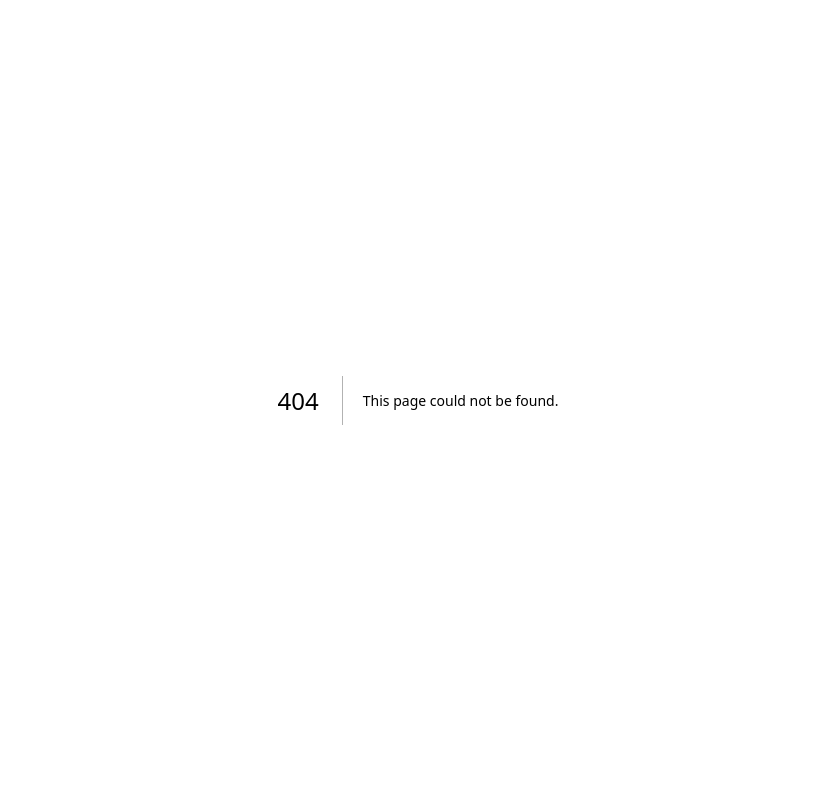
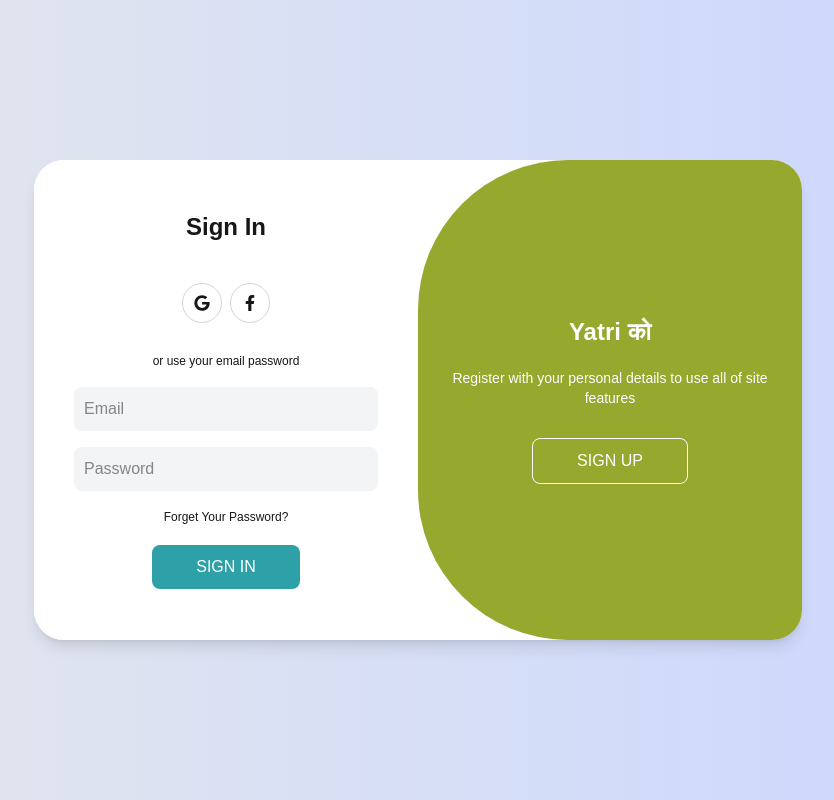
Before and after one commit to yatriKo/client, a Next.js app: page /login in a window 1280 px wide. Before the commit this address had no page. Shown: the whole page, without its empty margins (222-1056 px from the left). Built offline with nearby package versions, Linux system fonts and the light colour scheme.

Commit message:
add Login Page

```diff
--- /dev/null
+++ b/app/login/page.tsx
@@ -0,0 +1,127 @@
+'use client';
+
+import React, { useState } from 'react';
+import {
+    FaGoogle,
+    FaFacebookF
+} from 'react-icons/fa';
+
+const LoginPage = () => {
+    const [isActive, setIsActive] = useState(false);
+
+    return (
+        <div className="bg-gradient-to-r from-gray-200 to-[#c9d6ff] flex items-center justify-center min-h-screen font-montserrat">
+            <div className={`bg-white rounded-[30px] shadow-lg relative overflow-hidden w-[768px] max-w-full min-h-[480px] transition-all duration-600
+                ${isActive ? 'active' : ''}`}>
+                {/* Sign Up Container */}
+                <div className={`form-container sign-up absolute top-0 h-full transition-all duration-600 left-0 w-1/2
+                    ${isActive ? 'opacity-100 z-50 translate-x-full' : 'opacity-0 z-10'}`}>
+                    <form className="bg-white flex flex-col items-center justify-center h-full px-10 py-0">
+                        <h1 className="text-2xl font-bold mb-5">Create Account</h1>
+                        <div className="social-icons flex my-5">
+                            <a href="#" className="border border-gray-300 rounded-full flex items-center justify-center w-10 h-10 mx-1">
+                                <FaGoogle />
+                            </a>
+                            <a href="#" className="border border-gray-300 rounded-full flex items-center justify-center w-10 h-10 mx-1">
+                                <FaFacebookF />
+                            </a>
+                        </div>
+                        <span className="text-xs my-2.5">or use your email for registration</span>
+                        <input
+                            type="text"
+                            placeholder="Name"
+                            className="bg-gray-100 w-full p-2.5 rounded-lg my-2 outline-none"
+                        />
+                        <input
+                            type="email"
+                            placeholder="Email"
+                            className="bg-gray-100 w-full p-2.5 rounded-lg my-2 outline-none"
+                        />
+                        <input
+                            type="password"
+                            placeholder="Password"
+                            className="bg-gray-100 w-full p-2.5 rounded-lg my-2 outline-none"
+                        />
+                        <button
+                            className="bg-[#2da0a8] text-white uppercase px-11 py-2.5 rounded-lg mt-2.5 cursor-pointer"
+                        >
+                            Sign Up
+                        </button>
+                    </form>
+                </div>
+
+                {/* Sign In Container */}
+                <div className={`form-container sign-in absolute top-0 h-full left-0 w-1/2 z-20
+                    ${isActive ? '-translate-x-full' : ''}`}>
+                    <form className="bg-white flex flex-col items-center justify-center h-full px-10 py-0">
+                        <h1 className="text-2xl font-bold mb-5">Sign In</h1>
+                        <div className="social-icons flex my-5">
+                            <a href="#" className="border border-gray-300 rounded-full flex items-center justify-center w-10 h-10 mx-1">
+                                <FaGoogle />
+                            </a>
+                            <a href="#" className="border border-gray-300 rounded-full flex items-center justify-center w-10 h-10 mx-1">
+                                <FaFacebookF />
+                            </a>
+                        </div>
+                        <span className="text-xs my-2.5">or use your email password</span>
+                        <input
+                            type="email"
+                            placeholder="Email"
+                            className="bg-gray-100 w-full p-2.5 rounded-lg my-2 outline-none"
+                        />
+                        <input
+                            type="password"
+                            placeholder="Password"
+                            className="bg-gray-100 w-full p-2.5 rounded-lg my-2 outline-none"
+                        />
+                        <a href="#" className="text-xs my-2.5">Forget Your Password?</a>
+                        <button
+                            className="bg-[#2da0a8] text-white uppercase px-11 py-2.5 rounded-lg mt-2.5 cursor-pointer"
+                        >
+                            Sign In
+                        </button>
+                    </form>
+                </div>
+
+                {/* Toggle Container */}
+                <div className={`toggle-container absolute top-0 left-1/2 w-1/2 h-full overflow-hidden transition-all duration-600
+                    ${isActive ? '-translate-x-full rounded-r-[150px]' : 'rounded-l-[150px]'} z-[1000]`}>
+                    <div className={`toggle bg-gradient-to-r from-[#96a82d] to-[#96a82d] absolute left-[-100%] h-full w-[200%] transition-all duration-600
+                        ${isActive ? 'translate-x-1/2' : ''}`}>
+                        {/* Left Toggle Panel */}
+                        <div className={`toggle-panel toggle-left absolute w-1/2 h-full flex flex-col items-center justify-center text-center px-8 py-0
+                            ${isActive ? 'translate-x-0' : '-translate-x-[200%]'} transition-all duration-600`}>
+                            <h1 className="text-2xl font-bold text-white">Yatri को</h1>
+                            <p className="text-sm text-white my-5">
+                                Enter your personal details to use all of site features
+                            </p>
+                            <button
+                                onClick={() => setIsActive(false)}
+                                className="bg-transparent border border-white text-white uppercase px-11 py-2.5 rounded-lg mt-2.5 cursor-pointer"
+                            >
+                                Sign In
+                            </button>
+                        </div>
+
+                        {/* Right Toggle Panel */}
+                        <div className={`toggle-panel toggle-right absolute right-0 w-1/2 h-full flex flex-col items-center justify-center text-center px-8 py-0
+                            ${isActive ? 'translate-x-[200%]' : 'translate-x-0'} transition-all duration-600`}>
+                            <h1 className="text-2xl font-bold text-white">Yatri को</h1>
+                            <p className="text-sm text-white my-5">
+                                Register with your personal details to use all of site features
+                            </p>
+                            <button
+                                onClick={() => setIsActive(true)}
+                                className="bg-transparent border border-white text-white uppercase px-11 py-2.5 rounded-lg mt-2.5 cursor-pointer"
+                            >
+                                Sign Up
+                            </button>
+                        </div>
+                    </div>
+                </div>
+            </div>
+        </div>
+    );
+};
+
+export default LoginPage;
```
Also changed, not shown: package.json (+6 -5 lines), 1 other file (tests, documents, lock files or other folders).
